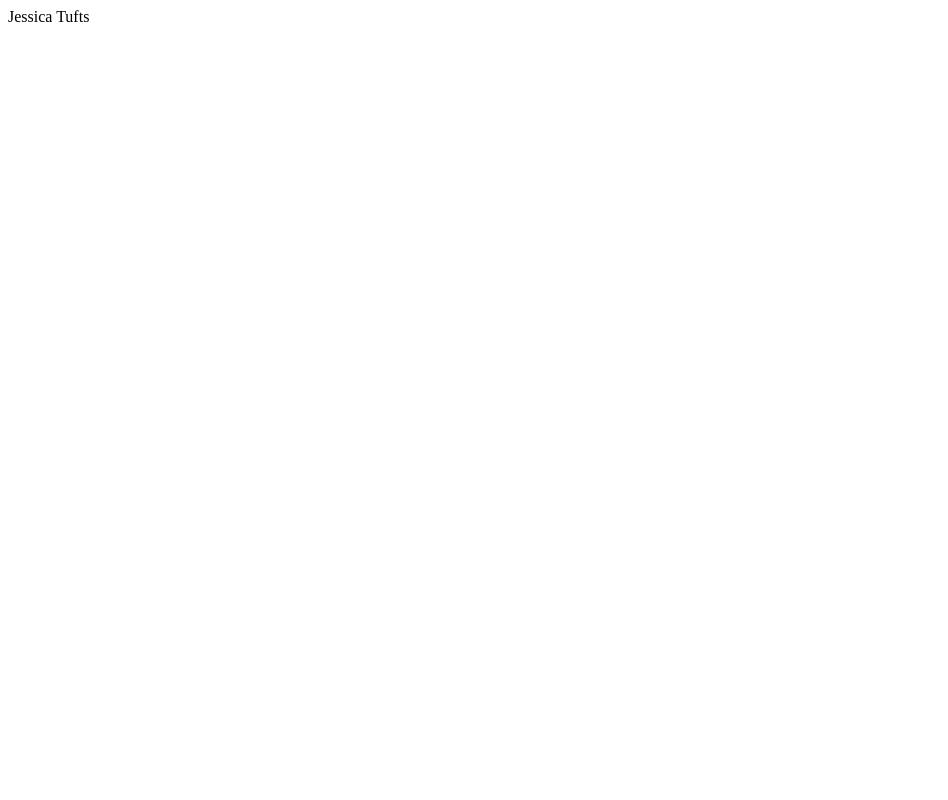
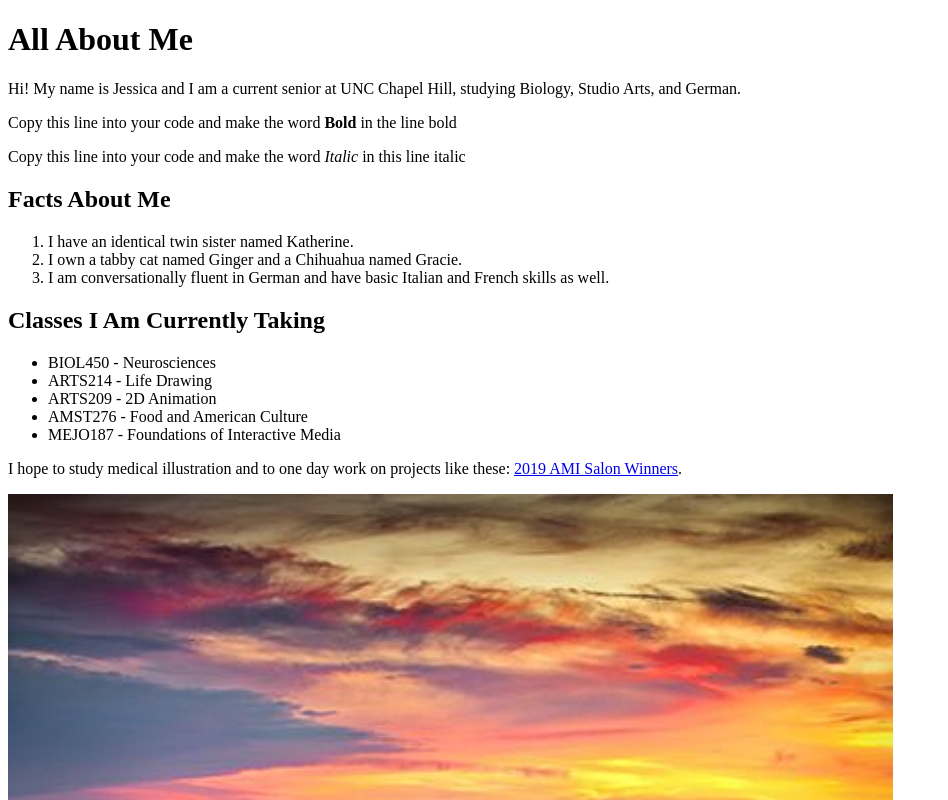
Before and after one commit to jtufts3/intro-to-html, a plain HTML site: page index.html in a window 1280 px wide. Shown: the top 800 px of the page, without its empty margins (0-948 px from the left). Drawn offline with Linux system fonts and the light colour scheme.

Commit message:
Completed first assignment. Added  mountain image.

```diff
--- a/index.html
+++ b/index.html
@@ -3,9 +3,52 @@
   <head>
     <meta charset="UTF-8" />
     <meta name="viewport" content="width=device-width, initial-scale=1.0" />
-    <title>Document</title>
+    <title>Jessica Tufts</title>
   </head>
   <body>
-    Jessica Tufts
+    <h1>All About Me</h1>
+    <p>
+      Hi! My name is Jessica and I am a current senior at UNC Chapel Hill,
+      studying Biology, Studio Arts, and German.
+    </p>
+    <p>
+      Copy this line into your code and make the word <b>Bold</b> in the line
+      bold
+    </p>
+    <p>
+      Copy this line into your code and make the word <i>Italic</i> in this line
+      italic
+    </p>
+    <h2>Facts About Me</h2>
+    <ol>
+      <li>I have an identical twin sister named Katherine.</li>
+      <li>I own a tabby cat named Ginger and a Chihuahua named Gracie.</li>
+      <li>
+        I am conversationally fluent in German and have basic Italian and French
+        skills as well.
+      </li>
+    </ol>
+    <h2>Classes I Am Currently Taking</h2>
+    <ul>
+      <li>BIOL450 - Neurosciences</li>
+      <li>ARTS214 - Life Drawing</li>
+      <li>ARTS209 - 2D Animation</li>
+      <li>AMST276 - Food and American Culture</li>
+      <li>MEJO187 - Foundations of Interactive Media</li>
+    </ul>
+    <p>
+      I hope to study medical illustration and to one day work on projects like
+      these:
+      <a
+        href="https://ami.org/medical-illustration/view-art-and-animations/2019-salon-winners"
+        target="_blank"
+        >2019 AMI Salon Winners</a
+      >.
+    </p>
+    <img
+      src="./images/blue-ridge-mtns.jpg"
+      alt="View of Blue Ridge Mountains"
+      width="70%"
+    />
   </body>
 </html>
```
Also changed, not shown: images/blue-ridge-mtns.jpg (added).
